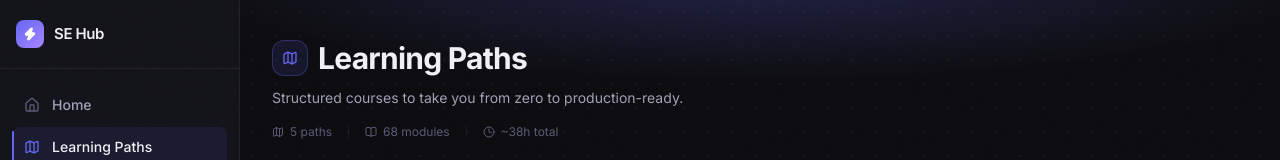
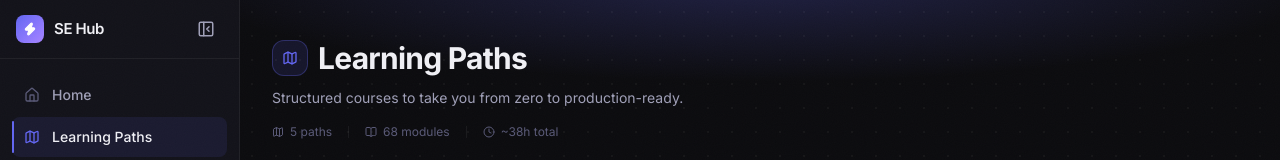
Before and after one commit to Juanfe98/learning-academy-shell-app, a Next.js app: page /paths in a window 1280 px wide. Shown: the top 160 px of the page. Built offline with nearby package versions, Linux system fonts and the light colour scheme; no server answers.

Commit message:
Add collapsed behavior to the main sidebar menu - Add collapsed as default state for learning paths - modules page

```diff
--- a/src/components/hub/Sidebar.tsx
+++ b/src/components/hub/Sidebar.tsx
@@ -1,5 +1,6 @@
 "use client";
 
+import { useEffect } from "react";
 import Link from "next/link";
 import { usePathname } from "next/navigation";
 import { motion, AnimatePresence } from "framer-motion";
@@ -10,6 +11,8 @@ import {
   Settings,
   Zap,
   BrainCircuit,
+  PanelLeftClose,
+  PanelLeftOpen,
 } from "lucide-react";
 import { useUIStore } from "@/lib/store";
 import { cn } from "@/lib/utils";
@@ -26,22 +29,31 @@ function NavItem({
   label,
   icon: Icon,
   active,
+  collapsed = false,
   onClick,
 }: {
   href: string;
   label: string;
   icon: React.ComponentType<{ size?: number; className?: string }>;
   active: boolean;
+  collapsed?: boolean;
   onClick?: () => void;
 }) {
   return (
-    <Link href={href} onClick={onClick} className="block rounded-lg focus-visible:outline-none focus-visible:ring-2 focus-visible:ring-accent/60 focus-visible:ring-offset-2 focus-visible:ring-offset-surface">
+    <Link
+      href={href}
+      onClick={onClick}
+      aria-label={label}
+      title={collapsed ? label : undefined}
+      className="block rounded-lg focus-visible:outline-none focus-visible:ring-2 focus-visible:ring-accent/60 focus-visible:ring-offset-2 focus-visible:ring-offset-surface"
+    >
       <motion.div
-        whileHover={{ x: 2 }}
+        whileHover={collapsed ? { scale: 1.03 } : { x: 2 }}
         transition={{ type: "spring", stiffness: 400, damping: 30 }}
         className={cn(
-          "relative flex items-center gap-3 px-3 py-2.5 rounded-lg text-sm",
+          "relative flex items-center rounded-lg text-sm",
           "transition-colors duration-150 group",
+          collapsed ? "justify-center px-2 py-2.5" : "gap-3 px-3 py-2.5",
           active
             ? "text-primary bg-accent/10"
             : "text-secondary hover:text-primary hover:bg-white/[0.05]"
@@ -62,29 +74,49 @@ function NavItem({
             active ? "text-accent" : "text-muted group-hover:text-secondary"
           )}
         />
-        <span className="font-medium">{label}</span>
+        {!collapsed && <span className="font-medium">{label}</span>}
       </motion.div>
     </Link>
   );
 }
 
-function SidebarContent({ onNav }: { onNav?: () => void }) {
+function SidebarContent({
+  collapsed = false,
+  showHeader = true,
+  onNav,
+}: {
+  collapsed?: boolean;
+  showHeader?: boolean;
+  onNav?: () => void;
+}) {
   const pathname = usePathname();
 
   return (
     <div className="flex flex-col h-full">
       {/* Logo */}
-      <div className="px-4 py-5 flex items-center gap-2.5 border-b border-border-subtle">
+      {showHeader && (
+        <div
+          className={cn(
+            "py-5 flex items-center border-b border-border-subtle",
+            collapsed ? "justify-center px-2" : "px-4 gap-2.5"
+          )}
+        >
           <div className="w-7 h-7 rounded-lg bg-gradient-to-br from-accent to-violet-400 flex items-center justify-center shrink-0">
             <Zap size={14} className="text-white" fill="white" aria-hidden={true} />
           </div>
+          {!collapsed && (
             <span className="font-semibold text-primary tracking-tight text-[15px]">
               SE Hub
             </span>
+          )}
         </div>
+      )}
 
       {/* Nav */}
-      <nav aria-label="Main navigation" className="flex-1 px-3 py-4 space-y-0.5">
+      <nav
+        aria-label="Main navigation"
+        className={cn("flex-1 py-4 space-y-0.5", collapsed ? "px-2" : "px-3")}
+      >
         {navItems.map(({ href, label, icon }) => (
           <NavItem
             key={href}
@@ -92,18 +124,20 @@ function SidebarContent({ onNav }: { onNav?: () => void }) {
             label={label}
             icon={icon}
             active={pathname === href}
+            collapsed={collapsed}
             onClick={onNav}
           />
         ))}
       </nav>
 
       {/* Settings footer */}
-      <div className="px-3 py-4 border-t border-border-subtle">
+      <div className={cn("py-4 border-t border-border-subtle", collapsed ? "px-2" : "px-3")}>
         <NavItem
           href="/settings"
           label="Settings"
           icon={Settings}
           active={pathname === "/settings"}
+          collapsed={collapsed}
           onClick={onNav}
         />
       </div>
@@ -114,9 +148,28 @@ function SidebarContent({ onNav }: { onNav?: () => void }) {
 /* ── Desktop sidebar (always visible ≥ lg) ─────────────────────────────── */
 
 export function DesktopSidebar() {
+  const pathname = usePathname();
+  const {
+    desktopSidebarCollapsed,
+    learnSectionSidebarCollapsed,
+    toggleDesktopSidebar,
+    syncDesktopSidebarForPath,
+  } = useUIStore();
+
+  useEffect(() => {
+    syncDesktopSidebarForPath(pathname);
+  }, [pathname, syncDesktopSidebarForPath]);
+
+  const collapsed =
+    pathname === "/learn" || pathname.startsWith("/learn/")
+      ? learnSectionSidebarCollapsed ?? true
+      : desktopSidebarCollapsed;
+
   return (
-    <aside
-      className="hidden lg:flex flex-col w-[240px] shrink-0 h-screen sticky top-0"
+    <motion.aside
+      className="hidden lg:flex flex-col shrink-0 h-screen sticky top-0"
+      animate={{ width: collapsed ? 72 : 240 }}
+      transition={{ type: "spring", stiffness: 260, damping: 28 }}
       style={{
         background: "var(--bg-surface)",
         borderRight: "1px solid var(--border-subtle)",
@@ -124,16 +177,45 @@ export function DesktopSidebar() {
         WebkitBackdropFilter: "blur(12px)",
       }}
     >
-      <SidebarContent />
-    </aside>
+      <div
+        className={cn(
+          "flex items-center border-b border-border-subtle",
+          collapsed ? "justify-center px-2 py-3" : "justify-between px-4 py-3"
+        )}
+      >
+        {!collapsed && (
+          <div className="flex items-center gap-2.5 min-w-0">
+            <div className="w-7 h-7 rounded-lg bg-gradient-to-br from-accent to-violet-400 flex items-center justify-center shrink-0">
+              <Zap size={14} className="text-white" fill="white" aria-hidden={true} />
+            </div>
+            <span className="font-semibold text-primary tracking-tight text-[15px]">
+              SE Hub
+            </span>
+          </div>
+        )}
+
+        <button
+          type="button"
+          onClick={() => toggleDesktopSidebar(pathname)}
+          aria-label={collapsed ? "Expand sidebar" : "Collapse sidebar"}
+          aria-expanded={!collapsed}
+          title={collapsed ? "Expand sidebar" : "Collapse sidebar"}
+          className="p-2 rounded-lg text-secondary hover:text-primary hover:bg-white/[0.06] transition-colors"
+        >
+          {collapsed ? <PanelLeftOpen size={18} /> : <PanelLeftClose size={18} />}
+        </button>
+      </div>
+
+      <SidebarContent collapsed={collapsed} showHeader={false} />
+    </motion.aside>
   );
 }
 
 /* ── Mobile drawer (slide-in) ───────────────────────────────────────────── */
 
 export function MobileDrawer() {
-  const { sidebarOpen: isOpen, setSidebarOpen } = useUIStore();
-  const close = () => setSidebarOpen(false);
+  const { mobileDrawerOpen: isOpen, setMobileDrawerOpen } = useUIStore();
+  const close = () => setMobileDrawerOpen(false);
 
   return (
     <AnimatePresence>
--- a/src/components/hub/TopBar.tsx
+++ b/src/components/hub/TopBar.tsx
@@ -5,8 +5,8 @@ import { motion } from "framer-motion";
 import { useUIStore } from "@/lib/store";
 
 export default function TopBar() {
-  const { sidebarOpen, setSidebarOpen } = useUIStore();
-  const toggle = () => setSidebarOpen(!sidebarOpen);
+  const { mobileDrawerOpen, setMobileDrawerOpen } = useUIStore();
+  const toggle = () => setMobileDrawerOpen(!mobileDrawerOpen);
 
   return (
     <header
--- a/src/lib/store/ui.store.ts
+++ b/src/lib/store/ui.store.ts
@@ -1,11 +1,50 @@
 import { create } from "zustand";
 
+function isLearnPath(pathname: string): boolean {
+  return pathname === "/learn" || pathname.startsWith("/learn/");
+}
+
 interface UIState {
-  sidebarOpen: boolean;
-  setSidebarOpen: (val: boolean) => void;
+  mobileDrawerOpen: boolean;
+  desktopSidebarCollapsed: boolean;
+  learnSectionSidebarCollapsed: boolean | null;
+  setMobileDrawerOpen: (val: boolean) => void;
+  setDesktopSidebarCollapsed: (val: boolean) => void;
+  toggleDesktopSidebar: (pathname: string) => void;
+  syncDesktopSidebarForPath: (pathname: string) => void;
 }
 
 export const useUIStore = create<UIState>((set) => ({
-  sidebarOpen: false,
-  setSidebarOpen: (val) => set({ sidebarOpen: val }),
+  mobileDrawerOpen: false,
+  desktopSidebarCollapsed: false,
+  learnSectionSidebarCollapsed: null,
+
+  setMobileDrawerOpen: (val) => set({ mobileDrawerOpen: val }),
+
+  setDesktopSidebarCollapsed: (val) => set({ desktopSidebarCollapsed: val }),
+
+  toggleDesktopSidebar: (pathname) =>
+    set((state) => {
+      const next = !state.desktopSidebarCollapsed;
+
+      if (isLearnPath(pathname)) {
+        return {
+          desktopSidebarCollapsed: next,
+          learnSectionSidebarCollapsed: next,
+        };
+      }
+
+      return { desktopSidebarCollapsed: next };
+    }),
+
+  syncDesktopSidebarForPath: (pathname) =>
+    set((state) => {
+      if (isLearnPath(pathname)) {
+        return {
+          desktopSidebarCollapsed: state.learnSectionSidebarCollapsed ?? true,
+        };
+      }
+
+      return { desktopSidebarCollapsed: false };
+    }),
 }));
```
Lines whose indentation alone changed are shown as unchanged.
